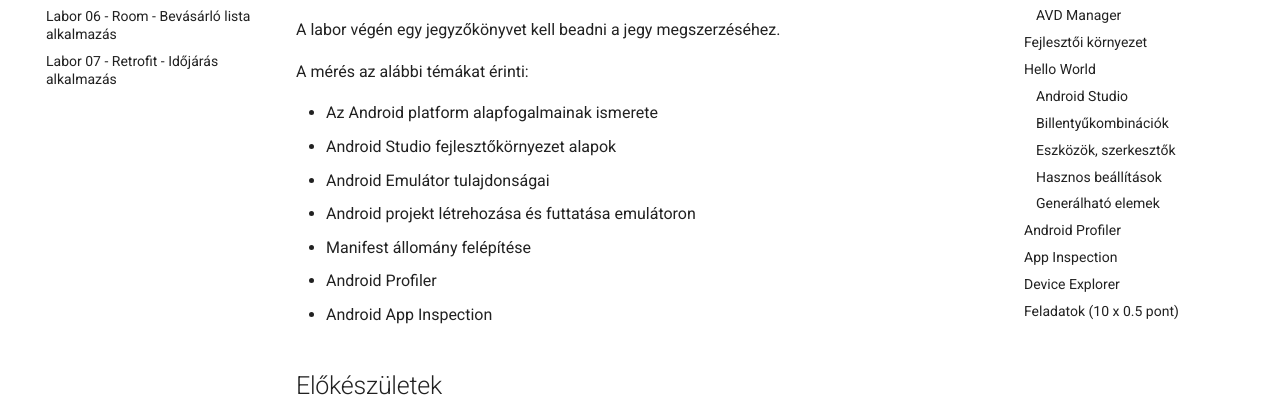
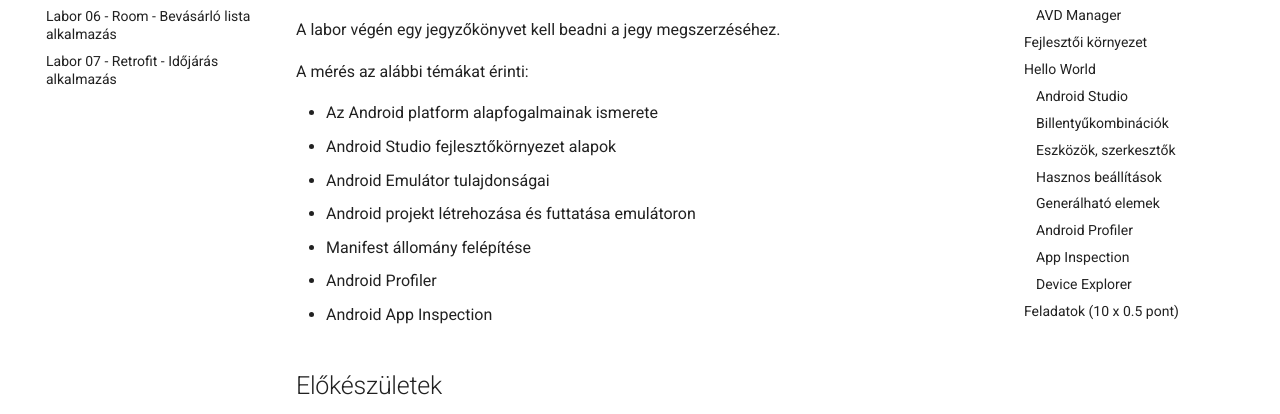
Before and after one commit to VIAUAD02/laborok, an MkDocs documentation site: the page built from docs/laborok/01-android-hello-world/index.md, in a window 1280 px wide. Shown: the part 396-810 px from the top of the page. Built offline with MkDocs 1.6.1 and Material for MkDocs 9.7.7, drawn with Linux system fonts in a browser that asks for light colours; comment, search, counter and statistics services are not loaded.

Commit message:
2025 lab01 minor formatting

```diff
--- a/docs/laborok/01-android-hello-world/index.md
+++ b/docs/laborok/01-android-hello-world/index.md
@@ -305,7 +305,7 @@
 *   Forráskódban <kbd>ALT</kbd>+<kbd>INSERT</kbd> billentyűkombinációra
 
 
-## Android Profiler
+### Android Profiler
 
 A készülék erőforráshasználata [monitorozható](https://developer.android.com/studio/profile/android-profiler) ezen a felületen, amelyet az említett *View -> Tool Windows*-ból érhetünk el.
 
@@ -316,7 +316,7 @@
 ![](assets/ap2.png)
 
 
-## App Inspection
+### App Inspection
 
 A készüléken debuggolt alkalmazásunk [hálózati forgalmát](https://developer.android.com/studio/debug/network-profiler) és [adatbázisát](https://developer.android.com/studio/inspect/database) is meg tudjuk tekinteni. (*View -> Tool Windows -> App Inspection*)
 
@@ -324,7 +324,7 @@
 
 ![](assets/di.png)
 
-## Device Explorer
+### Device Explorer
 
 A készüléken lévő fájlrendszert is [böngészhetjük](https://developer.android.com/studio/debug/device-file-explorer). (*View -> Tool Windows -> Device Explorer*)
 
```
